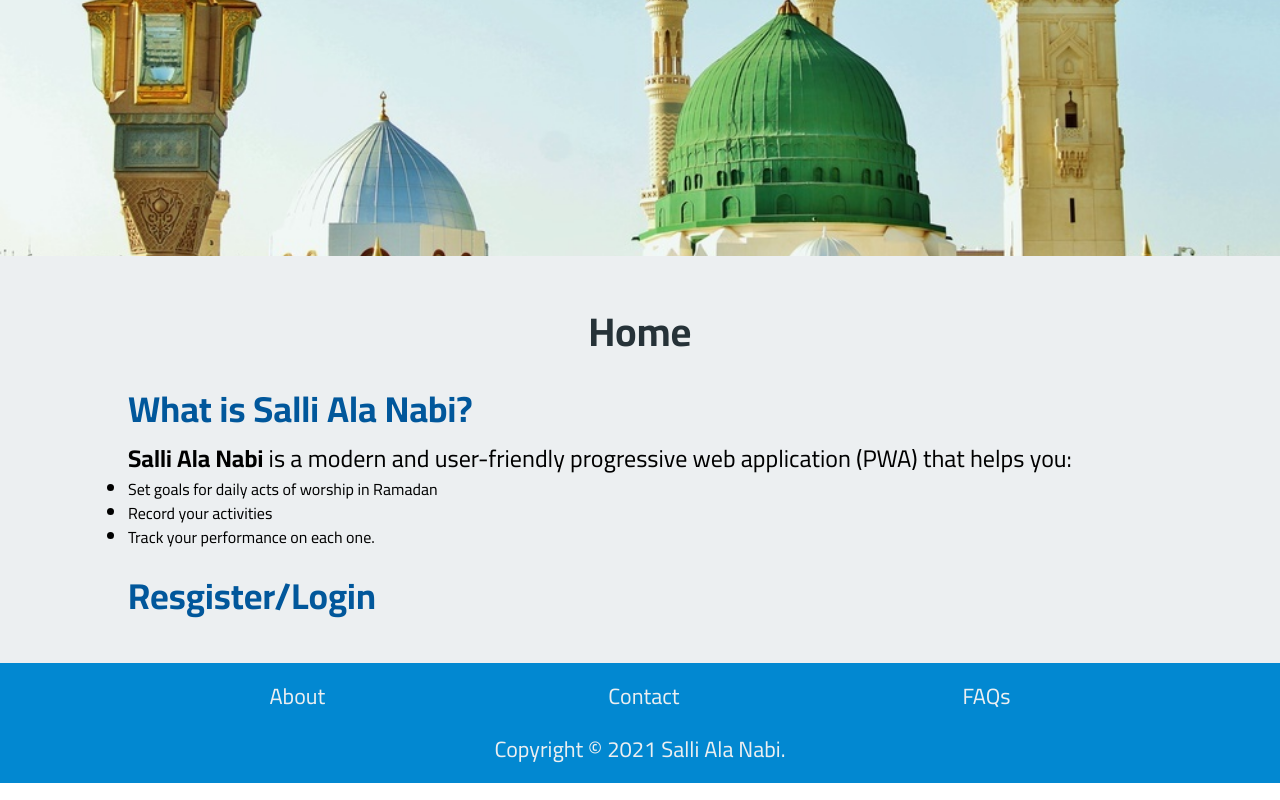
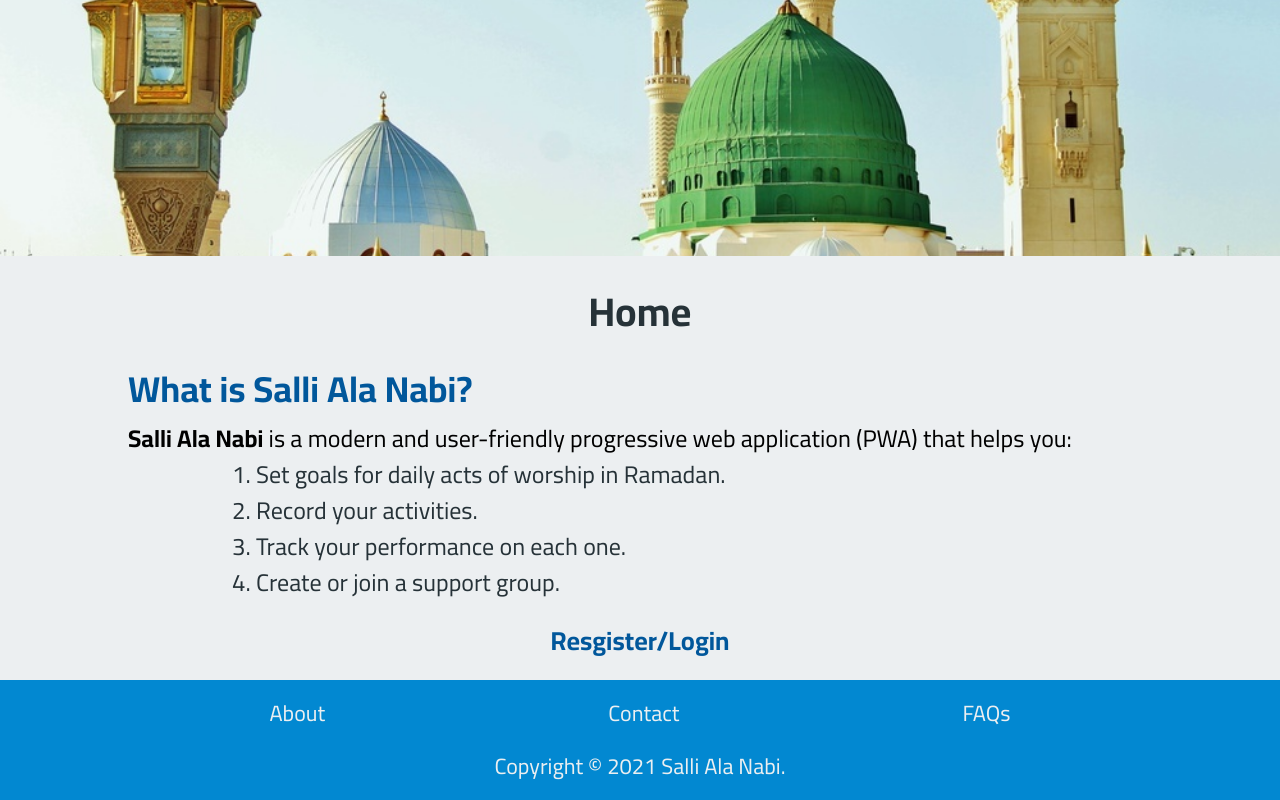
Before and after one commit to ahmadelgamal/sallialanabi, a React (Create React App) app in the folder client/: page / in a window 1280 px wide. Shown: the part 570-1370 px from the top of the page. Built offline with nearby package versions, Linux system fonts and the light colour scheme; the HTML template or start-up script is replaced by a standard one.

Commit message:
Adds scroll to profile table, and moves support group under track performance in navigation

```diff
--- a/client/src/components/Header/SidebarData.js
+++ b/client/src/components/Header/SidebarData.js
@@ -15,27 +15,27 @@ export const SidebarData = [
     className: 'nav-text'
   },
   {
-    title: 'Support Group',
-    path: '/support',
-    icon: <FaIcons.FaUsers />,
-    className: 'nav-text'
-  },
-  {
     title: 'Set Goals',
     path: '/goals',
     icon: <FaIcons.FaBullseye />,
     className: 'nav-text'
   },
   {
-    title: 'Track Activities',
+    title: 'Record Activities',
     path: '/activities',
     icon: <FaIcons.FaPray />,
     className: 'nav-text'
   },
   {
-    title: 'Reports',
+    title: 'Track Performance',
     path: '/reports',
     icon: <FaIcons.FaCalendarWeek />,
+    className: 'nav-text'
+  },
+  {
+    title: 'Support Group',
+    path: '/support',
+    icon: <FaIcons.FaUsers />,
     className: 'nav-text'
   },
   {
--- a/client/src/components/Header/header.css
+++ b/client/src/components/Header/header.css
@@ -33,10 +33,10 @@
 .nav-menu {
   display: flex;
   position: fixed;
-  z-index: 1;
+  z-index: 10;
   left: -100%;
   justify-content: center;
-  width: 80vw;
+  width: 100vw;
   height: 100vh;
   background-color: var(--color-light-blue-d4);
   opacity: 0.8;
@@ -47,26 +47,19 @@
   left: 0;
   transition: 500ms;
 }
+
 .right-side-layer.active {
-  display: flex;
-  position: fixed;
-  z-index: 1;
-  left: 70vw;
-  width: 30vw;
-  height: 100vh;
-  background-color: transparent;
+  display: none;
 }
 
 .nav-menu-items {
-  padding: 0 5vw;
+  margin-left: 5vw;
+  padding-right: 5vw;
   width: 100%;
 }
 
 .nav-text {
-  display: flex;
   height: 50px;
-  justify-content: flex-start;
-  align-items: center;
   list-style: none;
   border-radius: 10px;
 }
@@ -137,8 +130,13 @@
     width: 50vw;
   }
   .right-side-layer.active {
+    display: flex;
+    position: fixed;
+    z-index: 1;
     left: 50vw;
     width: 50vw;
+    height: 100vh;
+    background-color: transparent;
   }
 
   .nav-text {
--- a/client/src/components/Main/Activities/index.js
+++ b/client/src/components/Main/Activities/index.js
@@ -7,11 +7,11 @@ function Activities() {
   return (
     <main className='activities ramadan'>
       <section className='container'>
-        <h2>List of suggested daily worship activities for Ramadan 1442</h2>
+        <h1>Record Activities</h1>
 
         <div className='flex header'>
-          <h4>As Salamu Alaikum <span>Omar</span></h4>
-          <h4>Today's Weight: 93kg</h4>
+          <h4>As Salamu Alaikum <span>Omar!</span></h4>
+          <h5>Today's Weight: <span>93kg</span></h5>
         </div>
 
         <div className='flex'>
--- a/client/src/components/Main/Profile/index.js
+++ b/client/src/components/Main/Profile/index.js
@@ -26,6 +26,7 @@ function Profile() {
 
       <section className='container'>
         <h2>Optional Details:</h2>
+        <div className='scroll'>
           <table>
             <tbody>
               <tr>
@@ -50,6 +51,7 @@ function Profile() {
               </tr>
             </tbody>
           </table>
+        </div>
       </section>
     </main>
   )
--- a/client/src/components/Main/index.js
+++ b/client/src/components/Main/index.js
@@ -18,13 +18,14 @@ function Home() {
 
         <h2>What is Salli Ala Nabi?</h2>
         <p><strong>Salli Ala Nabi</strong> is a modern and user-friendly progressive web application (PWA) that helps you:</p>
-        <ul>
-          <li>Set goals for daily acts of worship in Ramadan</li>
-          <li>Record your activities</li>
+        <ol>
+          <li>Set goals for daily acts of worship in Ramadan.</li>
+          <li>Record your activities.</li>
           <li>Track your performance on each one.</li>
-        </ul>
+          <li>Create or join a support group.</li>
+        </ol>
 
-        <h2>Resgister/Login</h2>
+        <h5>Resgister/Login</h5>
         <p></p>
       </section>
     </main>
--- a/client/src/components/Main/main.css
+++ b/client/src/components/Main/main.css
@@ -5,7 +5,7 @@ main {
 }
 
 .container {
-  margin: 40px 10vw;
+  margin: 20px 10vw;
 }
 
 h1,
@@ -36,7 +36,9 @@ h3 {
   text-align: center;
 }
 
-h4 {
+h4,
+ul,
+ol {
   font-size: 18px;
   color: var(--color-blue-grey-d4);
 }
@@ -53,6 +55,7 @@ h6 {
 }
 
 p,
+li,
 button,
 th,
 td,
@@ -74,6 +77,11 @@ button {
   width: 150px;
   color: var(--color-blue-grey-l5);
   border-radius: 10px;
+}
+
+ul,
+ol {
+  margin-left: 10vw;
 }
 /* ends common styles */
 
@@ -139,7 +147,9 @@ button {
 .profile .btn-container button:nth-of-type(3) {
   background-color: var(--color-gold-d2);
 }
-
+.profile .scroll {
+  overflow: auto;
+}
 .profile table {
   margin-top: 20px;
   width: 100%;
@@ -189,7 +199,7 @@ button {
 
 /* starts Ramadan component styles */
 .ramadan .header {
-  margin-bottom: 40px;
+  margin-bottom: 20px;
 }
 .ramadan article {
   margin-bottom: 20px;
@@ -232,7 +242,9 @@ button {
   h3 {
     font-size: 24px;
   }
-  h4 {
+  h4,
+  ul,
+  ol {
     font-size: 21px;
   }
   h5 {
@@ -242,6 +254,7 @@ button {
     font-size: 18px;
   }
   p,
+  li,
   button,
   th,
   td,
@@ -303,7 +316,9 @@ button {
   h3 {
     font-size: 28px;
   }
-  h4 {
+  h4,
+  ul,
+  ol {
     font-size: 24px;
   }
   h5 {
@@ -313,6 +328,7 @@ button {
     font-size: 20px;
   }
   p,
+  li,
   button,
   th,
   td,
@@ -335,7 +351,9 @@ button {
   h3 {
     font-size: 32px;
   }
-  h4 {
+  h4,
+  ul,
+  ol {
     font-size: 28px;
   }
   h5 {
@@ -345,6 +363,7 @@ button {
     font-size: 24px;
   }
   p,
+  li,
   button,
   th,
   td,
```
Lines whose indentation alone changed are shown as unchanged.
